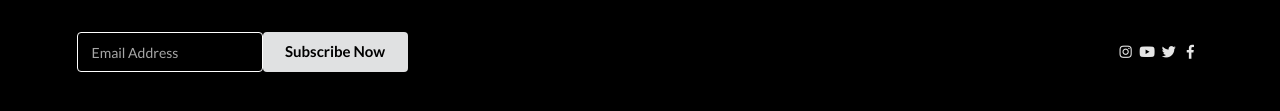
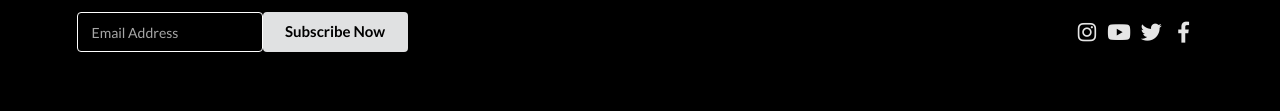
Before and after one commit to dubongen/website-choice, a plain HTML site: page index.html in a window 1280 px wide. Shown: the part 243-354 px from the top of the page. Drawn offline with nearby package versions, Linux system fonts and the light colour scheme.

Commit message:
Website-choice finished

```diff
--- a/index.html
+++ b/index.html
@@ -59,10 +59,10 @@
         <input type="text" style="background-color: black; border-color: white; font-color: white;" placeholder="Email Address">
         <div class="ui borderless button" style="color: black; font-size: 15px">Subscribe Now</div>
       </div>
-      <a class="fitted right item" style="color: white"><i class="instagram icon"></i></a>
-      <a class="fitted item" style="color: white"><i class="youtube icon" ></i></a>
-      <a class="fitted item" style="color: white"><i class="twitter icon"></i></a>
-      <a class="fitted item" style="color: white"><i class="facebook f icon"></i></a>
+      <a class="fitted right item" style="color: white"><i class="large instagram icon"></i></a>
+      <a class="fitted item" style="color: white"><i class="large youtube icon" ></i></a>
+      <a class="fitted item" style="color: white"><i class="large twitter icon"></i></a>
+      <a class="fitted item" style="color: white"><i class="large facebook f icon"></i></a>
     </div>
   </div>
 </div>
--- a/style.css
+++ b/style.css
@@ -14,7 +14,7 @@
   background-color: #000000;
   height: 200px;
   color: white;
-  padding-top: 30px;
+  padding-top: 10px;
   box-shadow: none;
   border: none;
 }
```
